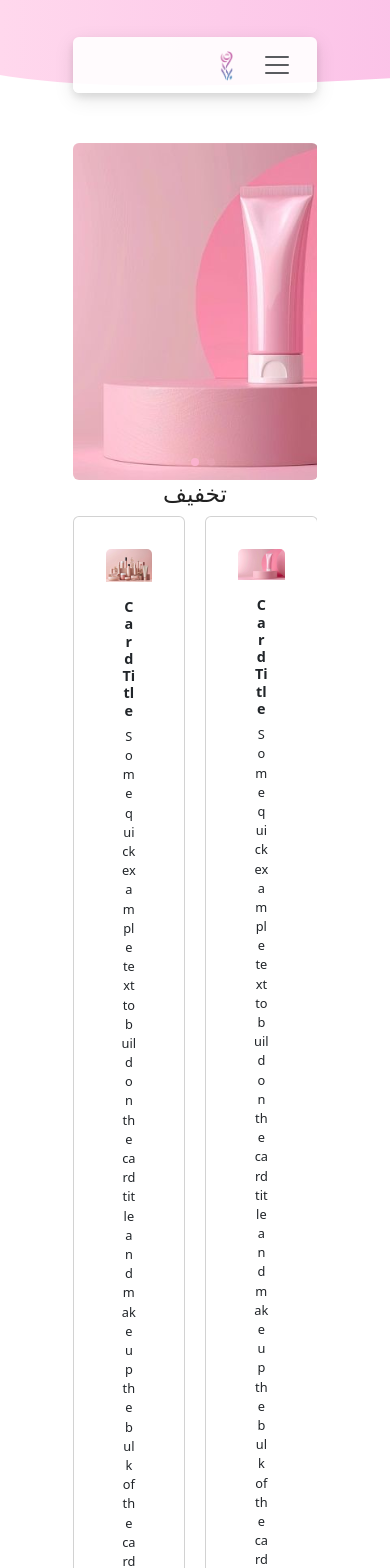
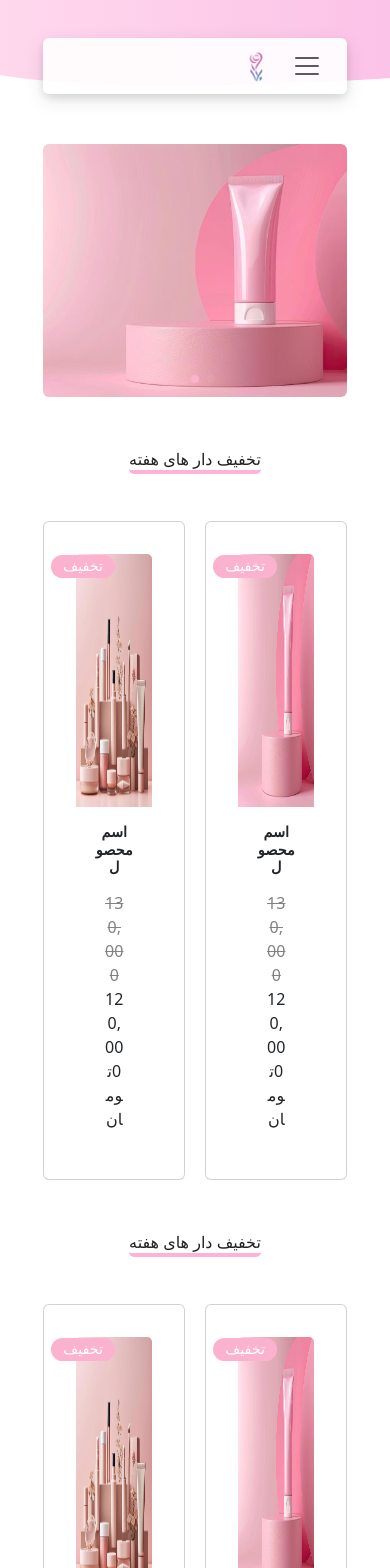
Before and after one commit to heliamazinani/bahar, a React (Vite) app in the folder online_Shop_Bahar/: page / in a window 390 px wide. Shown: the top 1568 px of the page. Built offline with nearby package versions, Linux system fonts and the light colour scheme.

Commit message:
carousel

```diff
--- a/online_Shop_Bahar/src/components/Discounted.jsx
+++ b/online_Shop_Bahar/src/components/Discounted.jsx
@@ -1,9 +1,12 @@
 import React, { useEffect, useState } from "react";
 import { Swiper, SwiperSlide } from "swiper/react";
 import { Navigation } from "swiper/modules";
-
+import Container from "react-bootstrap/Container";
+import Row from "react-bootstrap/Row";
+import Col from "react-bootstrap/Col";
 import Button from "react-bootstrap/Button";
 import Card from "react-bootstrap/Card";
+import { Basket2 } from "react-bootstrap-icons";
 
 import "swiper/css";
 import "swiper/css/navigation";
@@ -15,8 +18,11 @@ import S3 from "../assets/images/Slider/Slider3.jpg";
 function Discounted() {
       const slides = [S1, S2, S3,S1,S2,S3];
   return (
-    <div className="">
-      <h3> تخفیف</h3>
+    <div className="product-carousel ">
+      <div className="title">
+        <p> تخفیف دار های هفته</p>
+      </div>
+      <div className="products-container">
         <Swiper
           modules={[Navigation]}
           spaceBetween={20}
@@ -42,21 +48,54 @@ function Discounted() {
         >
           {slides.map((bgImage, index) => (
             <SwiperSlide key={index}>
-            <Card>
-              <Card.Img variant="top" src={bgImage} />
+              <Card className="product-card">
+                <Card.Img className="product-img" variant="top" src={bgImage} />
+                <div className="text-container">
+                  <p>تخفیف</p>
+                </div>
+                <div dir="rtl">
                   <Card.Body>
-                <Card.Title className= "card-title">Card Title</Card.Title>
-                <Card.Text className="card-text">
-                  Some quick example text to build on the card title and make up
-                  the bulk of the card's content.
-                </Card.Text>
-                <Button variant="primary">Go somewhere</Button>
+                    <Card.Title className="card-title">اسم محصول</Card.Title>
+                    <Card.Text className="card-text"></Card.Text>
+                    <div>
+                      <Container>
+                        <Row>
+                          <Col xxl={5}>
+                            <div className="ha">
+                              {" "}
+                              <span className="old-price">130,000</span>
+                            </div>
+                          </Col>
+                          <Col>
+                            <span>120,000</span>
+                            <span>تومان</span>
+                          </Col>
+                        </Row>
+                        <div className="overlay"></div>
+                        <Row className="hover-buttons">
+                          <Col>
+                            {" "}
+                            <Button variant="outline-dark" size="sm">
+                              مشاهده و خرید
+                            </Button>
+                          </Col>
+                          <Col>
+                            {" "}
+                            <Button variant="dark" size="sm">
+                              <Basket2></Basket2>
+                            </Button>
+                          </Col>
+                        </Row>
+                      </Container>
+                    </div>
                   </Card.Body>
+                </div>
               </Card>
             </SwiperSlide>
           ))}
         </Swiper>
       </div>
+    </div>
   );
 }
 export default Discounted;
--- a/online_Shop_Bahar/src/components/Slider.jsx
+++ b/online_Shop_Bahar/src/components/Slider.jsx
@@ -31,7 +31,7 @@ const Slider = () => {
           }}
         >
           {slides.map((bgImage, index) => (
-            <SwiperSlide key={index}>
+            <SwiperSlide className="Slide" key={index}>
               <div
                 className="bg-img valign rounded"
                 style={{
--- a/online_Shop_Bahar/src/index.css
+++ b/online_Shop_Bahar/src/index.css
@@ -1,8 +1,7 @@
 body {
-
 }
 
-.home{
+.home {
   color: rgb(33, 33, 33);
   margin-left: 10%;
   margin-right: 10%;
@@ -15,15 +14,13 @@ body {
   width: 100%;
   z-index: -1;
   line-height: 0;
-
 }
 
 .wave-container svg {
-  min-height: 200px;    /* keeps it tall enough on small screens */
-  max-height: 400px;    /* prevents it from getting too tall on large screens */
+  min-height: 200px; /* keeps it tall enough on small screens */
+  max-height: 400px; /* prevents it from getting too tall on large screens */
   display: block;
 }
-
 
 /* navbar */
 .nav {
@@ -34,13 +31,11 @@ body {
   font-size: medium;
   position: sticky;
 }
-.nav .logo{
+.nav .logo {
   height: 70px;
-
 }
-.nav .logos{
+.nav .logos {
   height: 30px;
-
 }
 .nav Button {
   border: 1px solid rgba(0, 0, 0, 0);
@@ -56,6 +51,7 @@ body {
   border: 1px solid rgba(0, 0, 0, 0) !important;
   background-color: rgba(57, 73, 87, 0) !important;
   color: rgb(52, 52, 52) !important;
+  box-shadow: none !important;
 }
 .nav Button:active {
   border: 1px solid rgba(0, 0, 0, 0) !important;
@@ -87,7 +83,6 @@ body {
   color: rgb(252, 102, 179) !important;
 }
 
-
 .dropdown-custom:hover,
 .dropdown-custom:focus,
 .dropdown-custom:active {
@@ -97,7 +92,6 @@ body {
 }
 .dropdown-custom::after {
   display: none !important;
-
 }
 .dropdown-custom,
 .menu-item {
@@ -112,9 +106,8 @@ body {
   height: 0.8rem;
   position: relative;
   top: 1px;
-
 }
-
+/* Search */
 .group {
   display: flex;
   line-height: 28px;
@@ -134,17 +127,17 @@ body {
   outline: none;
   background-color: #f3f3f4;
   color: #0d0c22;
- transition: .3s ease;
-
+  transition: 0.3s ease;
 }
 
 .input::placeholder {
   color: #9e9ea7;
 }
 
-.input:focus, input:hover {
+.input:focus,
+input:hover {
   outline: none;
- border-color: rgba(234,76,137,0.4);
+  border-color: rgba(234, 76, 137, 0.4);
   background-color: #fff;
   box-shadow: 0 0 0 4px rgb(234 76 137 / 10%);
 }
@@ -157,24 +150,130 @@ body {
   height: 1rem;
 }
 
+/* Slider */
+.Slider {
+  margin-top: 50px;
+  border-radius: 100px;
+}
+.Slider span {
+  background-color: #fbb2ce;
+}
+.Slider .container {
+  border-radius: 100px;
+}
 
-/* Slider */
-.Slider{
+/* Discounted */
+.product-carousel {
   margin-top: 50px;
 }
-.Slider span{
+.product-carousel .title {
+  font-size: clamp(1rem, 1.4vw, 1.95rem);
+  text-align: center;
+  display: block;
+  margin-left: auto;
+  margin-right: auto;
+
+}
+.product-carousel .title p {
+border-radius:5px ;
+display: inline;
+border-bottom: 4px solid rgb(255, 177, 217) ;
+
+}
+.product-carousel .products-container {
+  margin-top: 50px;
+}
+
+.card-title {
+  font-size: clamp(0.9rem, 1.2vw, 1.25rem);
+  font-weight: 600;
+}
+
+.card-text {
+  font-size: clamp(0.7rem, 2vw, 3rem);
+  text-align: center;
+
+}
+
+.product-card {
+  position: relative;
+  overflow: hidden; /* So buttons don’t spill outside */
+  transition: transform 0.3s ease, box-shadow 0.3s ease;
+}
+
+.product-card:hover {
+  transform: translateY(-5px);
+  box-shadow: 0 4px 8px 0 rgba(0, 0, 0, 0.1), 0 6px 20px 0 rgba(0, 0, 0, 0.1);
+}
+
+/* Buttons container (invisible by default) */
+.product-card .hover-buttons {
+  position: absolute;
+  top: 10%;
+  left: 50%;
+  transform: translateX(-50%) translateY(10px);
+  display: flex;
+  gap: 0.5rem;
+  opacity: 0;
+  pointer-events: none;
+  transition: all 0.3s ease;
+}
+.overlay{
+    position: absolute;
+    top: 0;
+    left: 0;
+    height: 100%;
+    width: 100%;
+    opacity: 0;
+    background-color: rgb(249, 254, 255);
+}
+
+/* Appear on hover */
+.product-card:hover .hover-buttons {
+  opacity: 1;
+  transform: translateX(-50%) translateY(100%);
+  pointer-events: auto;
+}
+.product-card:hover .overlay {
+  opacity: 0.1;
+
+}
+
+.old-price {
+  text-decoration: line-through;
+  color: rgb(130, 130, 130);
+}
+.product-img {
+  height: 30vh;
+}
+.product-carousel .text-container {
+  position: absolute;
+  color: white;
+  left: 5%;
+  top: 5%;
   background-color: #fbb2ce;
+  padding: clamp(4px, 0.6vw, 10px) clamp(12px, 1vw, 18px);
+  border-radius: 50px;
+  font-size: clamp(0.9rem, 1vw, 1rem);
+  display: flex;               /* centers text horizontally + vertically */
+  align-items: center;
+  justify-content: center;
+  line-height: 1;              /* removes extra vertical space from <p> */
 }
+
+.product-carousel .text-container p {
+  margin: 0;                   /* removes default p tag margins */
+}
+
 .rounded {
   border-radius: 5px;
 }
 
 .bg-img {
-
   background-size: cover;
   background-position: center;
   width: 100%;
-  height: 70vh; /* default for large screens */
+  height: 70vh;
 }
 
 /* Large and down (below 992px) */
@@ -189,20 +288,19 @@ body {
   .bg-img {
     height: 50vh;
   }
+  .home {
+    margin-left: 6%;
+    margin-right: 6%;
+  }
 }
 
 /* Small and down (below 576px) */
 @media (max-width: 576px) {
   .bg-img {
-    height: 40vh;
+    height: 30vh;
+  }
+  .home {
+    margin-left: 1%;
+    margin-right: 1%;
   }
 }
-
-.card-title {
-  font-size: clamp(0.9rem, 1.2vw, 1.25rem);
-  font-weight: 600;
-}
-
-.card-text {
-  font-size: clamp(0.8rem, 1vw, 1rem);
-}
--- a/online_Shop_Bahar/src/pages/Home.jsx
+++ b/online_Shop_Bahar/src/pages/Home.jsx
@@ -2,10 +2,13 @@ import Navbar_menu from "../components/Navbar_menu";
 import Slider from "../components/Slider";
 import Discounted from "../components/Discounted";
 function Home(){
-    return <div>
-        <Navbar_menu/>
+    return (
+      <div>
+        <Navbar_menu />
         <Slider></Slider>
         <Discounted></Discounted>
-    </div>;
+        <Discounted></Discounted>
+      </div>
+    );
 }
 export default Home;
```
Lines whose indentation alone changed are shown as unchanged.
